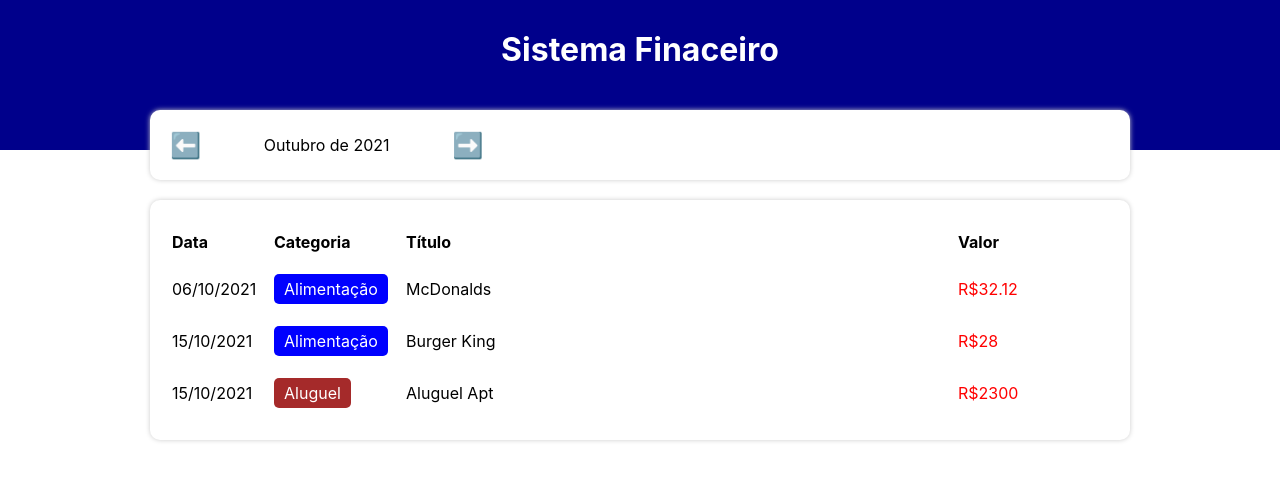
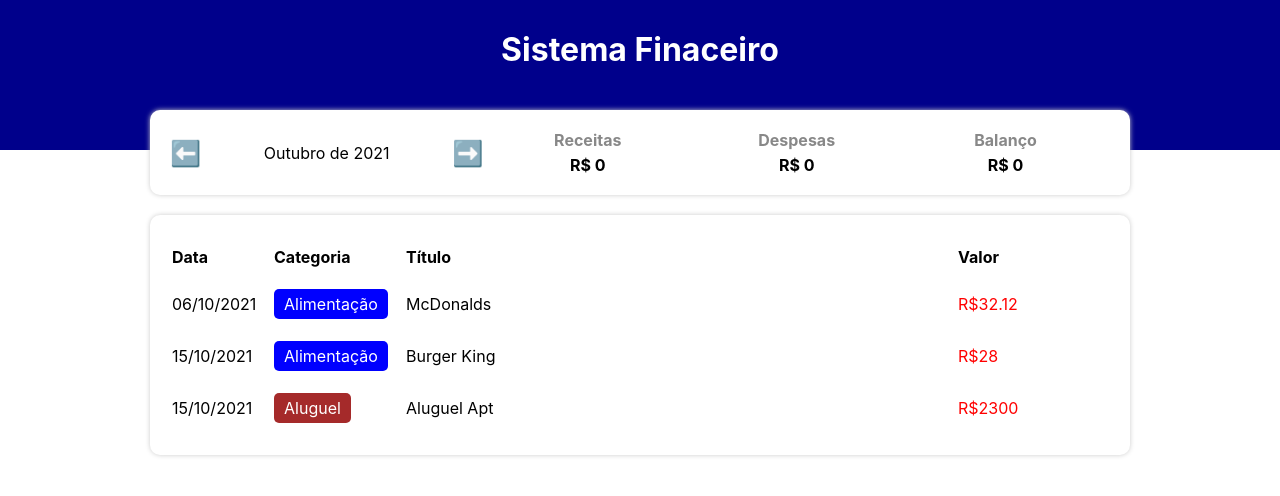
Before and after one commit to vanessafmotta/financeManager, a React (Create React App) app: page / in a window 1280 px wide. Shown: the top 496 px of the page. Built offline with nearby package versions, Linux system fonts and the light colour scheme.

Commit message:
continueTomorrow

```diff
--- a/src/App.tsx
+++ b/src/App.tsx
@@ -8,10 +8,13 @@ import { getCurrentMonth, filterListByMonth } from './helpers/dateFilter';
 import { TableArea } from './components/TableArea'
 import { InfoArea } from './components/InfoArea'
 
+
 const App = () => {
   const [list, setList] = useState(items);
   const [filteredList, setFilteredList] = useState<Item[]>([]);
   const [currentMonth, setCurrentMonth] = useState(getCurrentMonth);
+  const [income, setIncome] = useState(0);
+  const [expense, setExpense] = useState(0);
 
   useEffect(() => {
     setFilteredList(filterListByMonth(list, currentMonth));
@@ -30,7 +33,8 @@ const App = () => {
         <InfoArea
           currentMonth={currentMonth}
           onMonthChange={handleMonthChange}
-
+          income={income}
+          expense={expense}
         />
 
         {/*  Área de inserção  */}
--- a/src/components/InfoArea/index.tsx
+++ b/src/components/InfoArea/index.tsx
@@ -1,12 +1,14 @@
 import * as S from "./styles";
 import { formatCurrentMonth } from '../../helpers/dateFilter';
-
+import { ResumeItem } from '../../components/ResumeItem'
 type Props = {
   currentMonth: string;
   onMonthChange: (newMonth: string) => void;
+  income: number;
+  expense: number;
 }
 
-export const InfoArea = ({ currentMonth, onMonthChange }: Props) => {
+export const InfoArea = ({ currentMonth, onMonthChange, income, expense }: Props) => {
 
   const hendlePrevMonth = () => {
     let [year, month] = currentMonth.split('-');
@@ -31,7 +33,9 @@ export const InfoArea = ({ currentMonth, onMonthChange }: Props) => {
         <S.MonthAroow onClick={hendleNextMonth} >➡️</S.MonthAroow>
       </S.MonthArea>
       <S.ResumeArea>
-
+        <ResumeItem title="Receitas" value={income} />
+        <ResumeItem title="Despesas" value={expense} />
+        <ResumeItem title="Balanço" value={income - expense} />
       </S.ResumeArea>
     </S.Container>
   );
--- /dev/null
+++ b/src/components/ResumeItem/index.tsx
@@ -0,0 +1,15 @@
+import * as S from './styles';
+
+type Props = {
+	title: string;
+	value: number;
+}
+export const ResumeItem = ({ title, value }: Props) => {
+	return (
+		<S.Container>
+			<S.Title>{title}</S.Title>
+			<S.Info>R$ {value}</S.Info>
+		</S.Container>
+	);
+
+}
--- /dev/null
+++ b/src/components/ResumeItem/styles.ts
@@ -0,0 +1,18 @@
+import styled from 'styled-components';
+
+export const Container = styled.div`
+	flex: 1;
+`;
+
+export const Title = styled.div`
+	text-align: center;
+	font-weight: bold;
+	color: #888;
+	margin-bottom: 5px;
+`;
+
+export const Info = styled.div`
+	text-align: center;
+	font-weight: bold;
+	color: #000;
+`;
```
